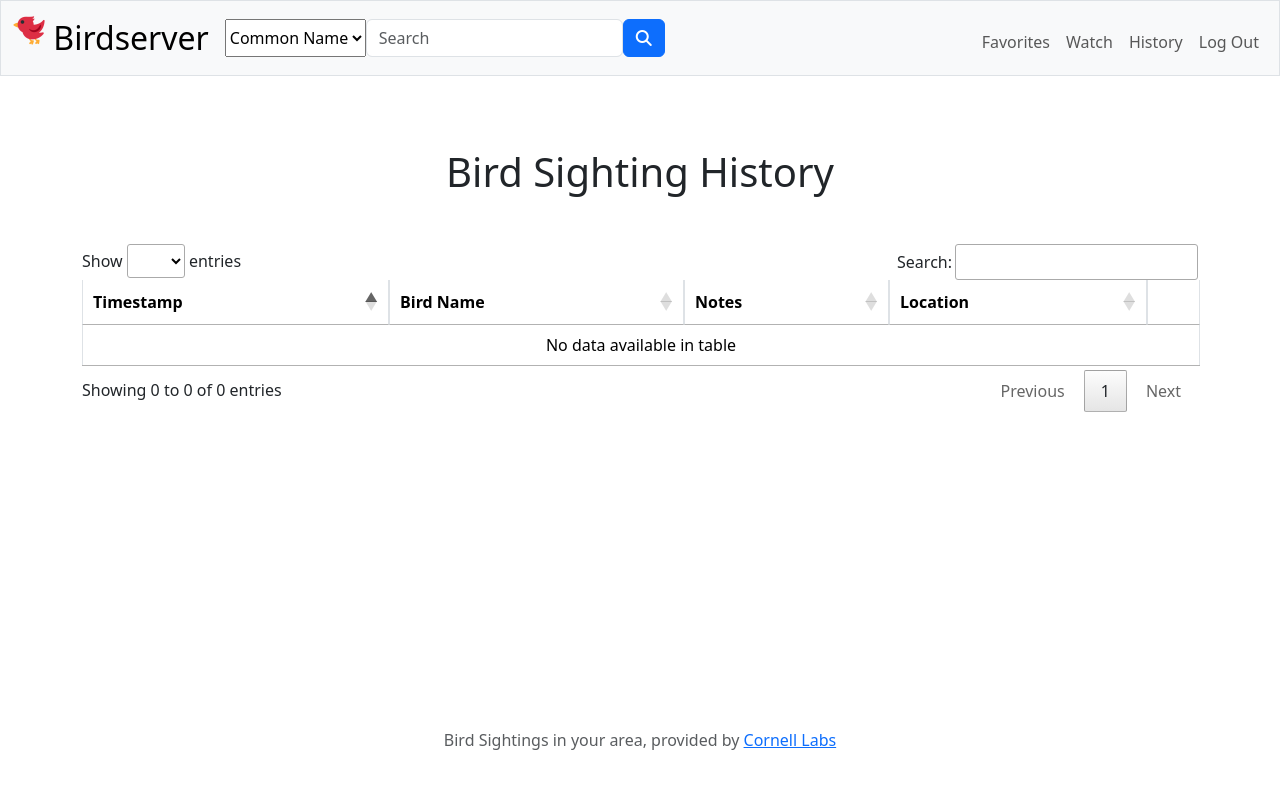
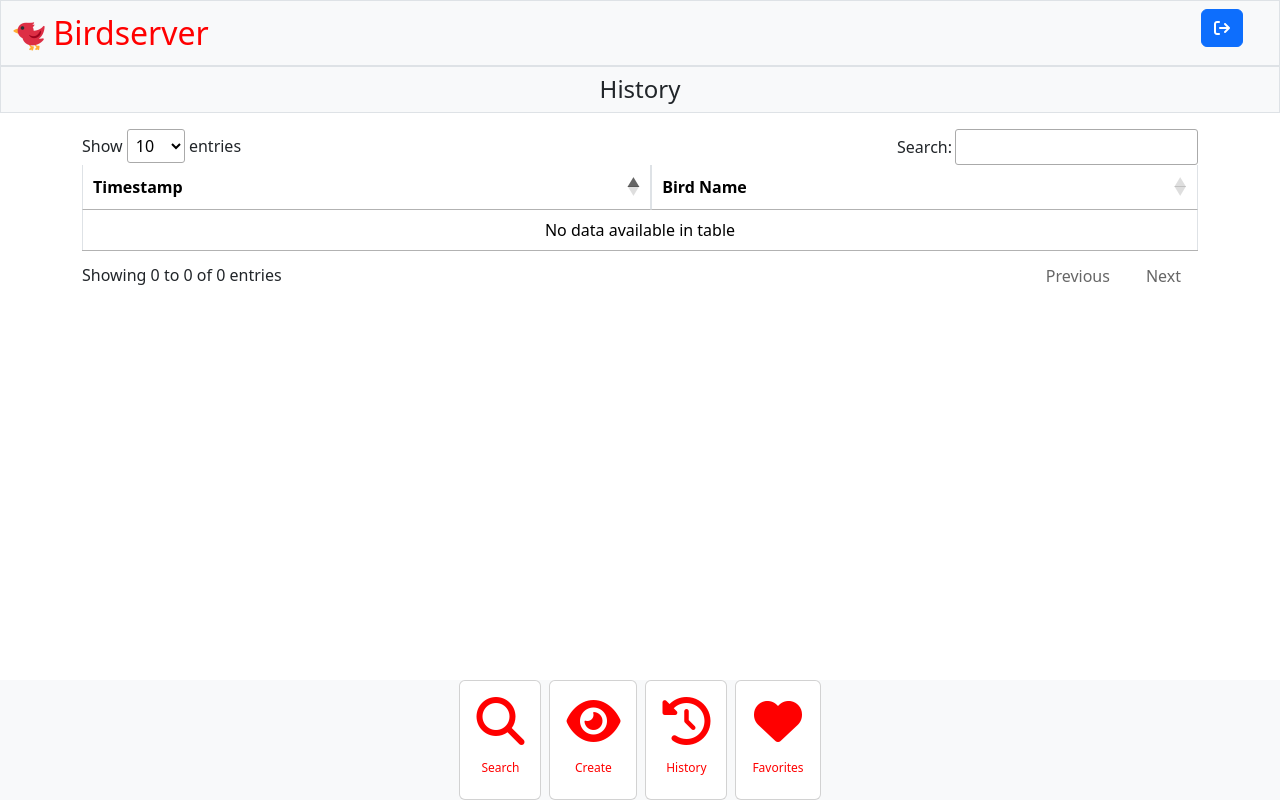
Before and after one commit to philosophist73/birdserver, a Flask app: page /history in a window 1280 px wide. Run offline with Flask 3, Linux system fonts and the light colour scheme; the visitor is signed in with stand-in values (Sample User, id 1); parts of the project's set-up code (start-up, migrations or seed data) failed here and were passed over; some libraries are stand-ins or nearby versions.

Commit message:
major overhaul for mobile devices. WIP.

```diff
--- a/app/routes.py
+++ b/app/routes.py
@@ -31,11 +31,11 @@ def after_request(response):
 @birdserver.route("/")
 @login_required
 def index():
-    return render_template("index.html")
+    return render_template("index.html", subtitle="Welcome")
 
 @birdserver.get("/register")
 def register_get():
-    return render_template("register.html")
+    return render_template("register.html", subtitle="Account Registration")
 
 @birdserver.post("/register")
 def register_post():
@@ -61,7 +61,7 @@ def register_post():
 
 @birdserver.get('/login')
 def login_get():
-    return render_template("login.html")
+    return render_template("login.html", subtitle="Account Login")
 
 @birdserver.post('/login')
 def login_post():
@@ -98,7 +98,7 @@ def search_get():
     attr = request.args.get('attr')
     birds = Bird.search(attr, birdname)
 
-    return render_template("birdresults.html", birds=birds)
+    return render_template("birdresults.html", birds=birds, subtitle="Search Results")
 
 @birdserver.get("/birdticker")
 @cache.cached()
@@ -138,7 +138,15 @@ def birddetails_get():
 
     image_url = bird.image_url
 
-    return render_template("bird.html", bird_details=bird_details, bird_id=bird.id, favorite=favorite, watch=watch, image_url=image_url)
+    return render_template(
+        "bird.html",
+        bird_details=bird_details,
+        bird_id=bird.id,
+        favorite=favorite,
+        watch=watch,
+        image_url=image_url,
+        subtitle=bird.common_name
+    )
 
 @birdserver.post("/create_sighting")
 @login_required
@@ -176,6 +184,7 @@ def history_get():
 
         history_item = {
             'common_name': bird.common_name,
+            'species_code': bird.species_code,
             'bird_id': bird.id,
             'timestamp': bird_sighting.timestamp,
             'notes': bird_sighting.notes,
@@ -184,7 +193,7 @@ def history_get():
         }
         history_list.append(history_item)
 
-    return render_template("history.html", history_list=history_list)
+    return render_template("history.html", history_list=history_list, subtitle="History")
 
 @birdserver.get("/favorites")
 @login_required
@@ -192,8 +201,9 @@ def favorites_get():
     print("VIEW: favorites")
 
     birds = Favorite.getFavoriteBirds()
-    return render_template("favorites.html", birds=birds)
+    return render_template("favorites.html", birds=birds, subtitle="Favorite Birds")
 
+#TODO: deprecate
 @birdserver.get("/watch")
 @login_required
 def watch_get():
@@ -267,6 +277,7 @@ def edit_sighting():
     #no response needed
     return '', 200
 
+#TODO: deprecate
 @birdserver.post("/add_watch")
 def add_watch():
     print("VIEW: add watch")
@@ -280,6 +291,7 @@ def add_watch():
     #no response needed
     return '', 200
 
+#TODO: deprecate
 @birdserver.post("/remove_watch")
 def remove_watch():
     print("VIEW: remove watch")
@@ -292,3 +304,19 @@ def remove_watch():
 
     #no response needed
     return '', 200
+
+@birdserver.get("/birdsighting")
+@login_required
+def bird_sighting_get():
+    print("VIEW: bird_sighting")
+    bird_sighting_id = request.args.get('id')
+
+    sighting = BirdSighting.getBirdSightingByID(bird_sighting_id)
+    common_name = Bird.getBirdbyID(sighting.bird_id).common_name
+
+    return render_template(
+        "birdsighting.html",
+        sighting=sighting,
+        common_name=common_name,
+        subtitle="Bird Sighting"
+        )
--- a/app/static/birdserver.js
+++ b/app/static/birdserver.js
@@ -1,54 +1,3 @@
-var latitude = null;
-var longitude = null;
-
-//Bird Ticker
-document.addEventListener("DOMContentLoaded", function() {
-
-    // Get user's location and fetch birds
-    if (navigator.geolocation) {
-        navigator.geolocation.getCurrentPosition(displayTicker);
-    } else {
-        //TODO- add another API call to get user's location by IP address
-        alert("Geolocation is not supported by this browser.");
-    }
-
-    // Callback function to handle the user's location
-    function displayTicker(position) {
-        latitude = position.coords.latitude;
-        longitude = position.coords.longitude;
-
-        // Now you can use 'latitude' and 'longitude' in your fetch request or anywhere else in your code
-        getNotableBirdSightings(latitude, longitude);
-    }
-
-    //TODO: "cache" this on client side
-    function getNotableBirdSightings(latitude, longitude) {
-        fetch(`/birdticker?latitude=${latitude}&longitude=${longitude}`)  // Pass latitude and longitude as query parameters
-            .then(response => response.json())
-            .then(birds => {
-                const birdListElement = document.getElementById("birdList");
-                birds.forEach(bird => {
-                    const listItem = document.createElement("li");
-                    listItem.textContent = bird;
-                    birdListElement.appendChild(listItem);
-                });
-                scrollBirds();
-            });
-    }
-
-    function scrollBirds() {
-        var birdList = document.getElementById('birdList');
-        var birds = birdList.querySelectorAll('li');
-        var birdWidth = birds[0].offsetWidth;
-        var containerWidth = birdList.offsetWidth;
-
-        var animationDuration = (containerWidth + birdWidth) / 50; // Adjust speed by changing the denominator
-
-        birdList.style.animation = `scrollBirds linear infinite ${animationDuration}s`;
-    }
-});
-
-
 //birdSightingModal
 document.addEventListener('DOMContentLoaded', function() {
     var birdSightingModal = document.getElementById('birdSightingModal');
@@ -76,26 +25,9 @@ document.addEventListener('DOMContentLoaded', function() {
     }
 });
 
-//Sorting for the birdSightingsTable
-$(document).ready( function () {
-    var table = $('#birdSightingsTable').DataTable({
-        "columnDefs": [
-            { "searchable": false, "targets": [4] }, // Disable searching for Edit column
-            { "orderable": false, "targets": [4] }  // Disable sorting for Edit column
-        ]
-    });
-
-    //disable pagination if there are 10 or fewer items
-    //TODO: fix, this doesnt work
-    var numItems = table.rows().count();
-    if (numItems <= 10) {
-        table.page.len(-1).draw(); // -1 disables pagination
-    }
-});
-
-//sort and search bird results
-$(document).ready(function() {
-    $('#birdResultsTable').DataTable();
+//datatable for birdSightingsTable and birdResultsTable
+$(document).ready(function () {
+    $('#birdSightingsTable, #birdResultsTable').DataTable();
 });
 
 
--- a/app/static/styles.css
+++ b/app/static/styles.css
@@ -1,7 +1,30 @@
-/* Size for brand */
 nav .navbar-brand {
   font-size: xx-large;
+  color: red;
 }
+
+.card {
+  color: red;
+}
+
+.card a {
+  text-decoration: none;
+  /* Remove underline */
+  color: inherit;
+  /* Use the same color as the parent element */
+}
+
+
+.text-xs {
+  font-size: 0.75rem;
+  /* Example value, adjust as needed */
+}
+
+.navbar-nav.flex-wrap.flex-row .nav-item {
+  margin-right: 8px;
+  /* Adjust this value as needed */
+}
+
 .search-button {
   float: left;
   width: 20%;
@@ -17,34 +40,3 @@ nav .navbar-brand {
 .search-button:hover {
   background: #0b7dda;
 }
-
-  .scroll-container {
-    overflow: hidden;
-    position: fixed; /* Set position to fixed */
-    bottom: 0; /* Align to the bottom of the screen */
-    left: 0; /* Align to the left edge */
-    white-space: nowrap;
-    width: 100%;
-}
-
-.bird-list {
-    display: inline-block;
-    padding: 0;
-    margin: 0;
-    list-style-type: none;
-
-}
-
-.bird-list li {
-    display: inline-block;
-    margin-right: 20px; /* Adjust spacing between birds */
-}
-
-@keyframes scrollBirds {
-    from {
-        transform: translateX(100%);
-    }
-    to {
-        transform: translateX(-100%);
-    }
-}
--- a/app/templates/birdresults.html
+++ b/app/templates/birdresults.html
@@ -5,8 +5,7 @@
 {% endblock %}
 
 {% block main %}
-    <div class="container mt-5">
-        <h1>Bird Results</h1>
+<div class="container mb-5" style="margin: 0; padding: 0;">
     <table id="birdResultsTable" class="display">
         <thead>
             <tr>
--- a/app/templates/favorites.html
+++ b/app/templates/favorites.html
@@ -6,7 +6,6 @@
 
 {% block main %}
 <div class="container mt-5">
-        <h1>Favorites</h1>
     <ul class="list-group">
         {% for bird in birds %}
         <li class="list-group-item">
--- a/app/templates/history.html
+++ b/app/templates/history.html
@@ -5,40 +5,29 @@
 {% endblock %}
 
 {% block main %}
-    <h1 class="text-center mt-4 mb-5">Bird Sighting History</h1>
 <div class="container">
+    <div class="table-responsive">
         <table id="birdSightingsTable" class="table table-bordered table-hover">
             <thead class="thead-dark">
                 <tr>
                     <th scope="col">Timestamp</th>
                     <th scope="col">Bird Name</th>
-                    <th scope="col">Notes</th>
-                    <th scope="col">Location</th>
-                    <th scope="col"></th>
-                    <th scope="col" style="display:none;">Hidden Field</th>
                 </tr>
             </thead>
             <tbody>
                 {% for history_item in history_list %}
                 <tr>
-                        <td>{{ history_item.timestamp }}</td>
                     <td>
-                            <a href="/bird?bird_id={{ history_item.bird_id }}">
-                                {{ history_item.common_name }}
+                        <a href="/birdsighting?id={{ history_item.sighting_id }}">
+                            {{ history_item.timestamp }}
                         </a>
                     </td>
-                        <td>{{ history_item.notes }}</td>
-                        <td>{{ history_item.location }}</td>
-                        <td>
-                            <button type="button" class="btn btn-primary edit-btn" data-toggle="modal" data-target="#editModal">
-                                Edit
-                            </button>
-                        </td>
-                        <td style="display:none;"> {{ history_item.sighting_id }} </td>
+                    <td> {{ history_item.common_name }} </td>
                 </tr>
                 {% endfor %}
             </tbody>
         </table>
+    </div>
 </div>
 <!-- Modal -->
 <div class="modal fade" id="editModal" tabindex="-1" role="dialog" aria-labelledby="editModalLabel" aria-hidden="true">
@@ -54,19 +43,19 @@
                 <form id="sightingForm">
                     <input type="hidden" id="editBirdSightingID" name="id">
                     <div class="form-group">
-                        <label for="Bird Name">Bird Name:</label>
+                        <label for="Bird Name" class="col-form-label">Bird Name:</label>
                         <input type="text" class="form-control" id="editBirdName" name="birdname" readonly>
                     </div>
                     <div class="form-group">
-                        <label for="timestamp">Timestamp:</label>
+                        <label for="timestamp" class="col-form-label">Timestamp:</label>
                         <input type="datetime-local" class="form-control" id="editTimestamp" name="timestamp" required>
                     </div>
                     <div class="form-group">
-                        <label for="notes">Notes:</label>
+                        <label for="notes" class="col-form-label">Notes:</label>
                         <textarea class="form-control" id="editNotes" name="notes" rows="4"></textarea>
                     </div>
                     <div class="form-group">
-                        <label for="location">Location:</label>
+                        <label for="location" class="col-form-label">Location:</label>
                         <textarea class="form-control" id="editLocation" name="location" rows="4"></textarea>
                     </div>
                 </form>
--- a/app/templates/index.html
+++ b/app/templates/index.html
@@ -7,6 +7,5 @@
 {% endblock %}
 
 {% block main %}
-    <h1>Welcome to Birdserver!</h1>
     <div class="location-info"></div>
 {% endblock %}
--- a/app/templates/layout.html
+++ b/app/templates/layout.html
@@ -7,7 +7,8 @@
     <meta name="viewport" content="initial-scale=1, width=device-width">
 
     <!-- css -->
-        <link href="https://cdn.jsdelivr.net/npm/bootstrap@5.3.2/dist/css/bootstrap.min.css" rel="stylesheet" integrity="sha384-T3c6CoIi6uLrA9TneNEoa7RxnatzjcDSCmG1MXxSR1GAsXEV/Dwwykc2MPK8M2HN" crossorigin="anonymous">
+    <link href="https://cdn.jsdelivr.net/npm/bootstrap@5.3.2/dist/css/bootstrap.min.css" rel="stylesheet"
+        integrity="sha384-T3c6CoIi6uLrA9TneNEoa7RxnatzjcDSCmG1MXxSR1GAsXEV/Dwwykc2MPK8M2HN" crossorigin="anonymous">
     <!--datatables css had to come after boostrap css to render table correctly-->
     <link rel="stylesheet" href="https://cdn.datatables.net/1.10.21/css/jquery.dataTables.min.css">
     <!--<link rel="stylesheet" href="https://cdnjs.cloudflare.com/ajax/libs/font-awesome/4.7.0/css/font-awesome.min.css">-->
@@ -20,7 +21,8 @@
     <!--jquery should come before bootstrap-->
     <script src="https://code.jquery.com/jquery-3.6.0.min.js"></script>
     <script src="https://cdn.datatables.net/1.11.5/js/jquery.dataTables.min.js"></script>
-        <script crossorigin="anonymous" src="https://cdn.jsdelivr.net/npm/bootstrap@5.1.3/dist/js/bootstrap.bundle.min.js" integrity="sha384-ka7Sk0Gln4gmtz2MlQnikT1wXgYsOg+OMhuP+IlRH9sENBO0LRn5q+8nbTov4+1p"></script>
+    <script crossorigin="anonymous" src="https://cdn.jsdelivr.net/npm/bootstrap@5.1.3/dist/js/bootstrap.bundle.min.js"
+        integrity="sha384-ka7Sk0Gln4gmtz2MlQnikT1wXgYsOg+OMhuP+IlRH9sENBO0LRn5q+8nbTov4+1p"></script>
     <script src="/static/birdserver.js"></script>
 
     <!-- Birdserver icon-->
@@ -30,21 +32,118 @@
     <link rel="manifest" href="/static/favicon/site.webmanifest">
 
 
-        <title>Birdserver: {% block title %}{% endblock %}</title>
+    <title>Birdserver {% block title %}{% endblock %}</title>
 
 </head>
 
-    <body>
+<body class="d-flex flex-column min-vh-100">
+    <nav class="border navbar navbar-expand-md navbar-light bg-light">
+        <div class="container-fluid">
+            <div class="row w-100">
+                <div class="col-6">
+                    <a class="navbar-brand" href="/">
+                        <img src="/static/favicon/favicon-32x32.png" alt="Logo" width="32" height="32"
+                            class="d-inline-block align-left">
+                        <span class="d-inline-block align-left">Birdserver</span>
+                    </a>
+                </div>
+                <div class="col-6 d-flex justify-content-end">
+                    {% if session["user_id"] %}
+                    <form class="form-inline" action="/logout" method="GET">
+                        <div class="d-flex">
+                            <button type="submit" class="btn btn-primary"><i class="fa fa-sign-out"></i></button>
+                        </div>
+                    </form>
+                    {% else %}
+                    <div class="navbar navbar-expand-lg d-flex justify-content-center" id="navbar">
+                        <form class="form-inline" action="/register" method="GET">
+                            <div class="d-flex">
+                                <button type="submit" class="btn btn-primary"><i class="fa fa-user-plus"></i></button>
+                            </div>
+                        </form>
+                    </div>
+                    {% endif %}
+                </div>
+            </div>
+        </div>
+    </nav>
 
-        <nav class="bg-light border navbar navbar-expand-md navbar-light">
-            <div class="container-fluid">
-                <a class="navbar-brand" href="/">
-                    <img src="/static/favicon/favicon-32x32.png" alt="Logo" width="32" height="32" class="d-inline-block align-top">
-                    <span class="d-inline-block align-top red">Birdserver</span>
+    <div class="row mb-3">
+        <div class="col text-center">
+            <h4 id="subtitle" class="mb-0 border p-2 bg-light">{{subtitle}}</h4>
+        </div>
+    </div>
+
+    <main class="container-fluid text-center flex-grow-1 overflow-auto" style="margin: 0; padding: 0;">
+        {% block main %}{% endblock %}
+    </main>
+
+    <footer class="bg-light text-center">
+        <div class="container d-flex justify-content-center flex-nowrap">
+            <div class="card mx-1">
+                <a href="#" data-bs-toggle="modal" data-bs-target="#searchModal">
+                    <div class="card-body text-center">
+                        <i class="fa fa-search fa-3x mb-3"></i>
+                        <h6 class="card-title text-md text-xs">Search</h6>
+                    </div>
                 </a>
+            </div>
+            {% if session["user_id"] %}
+            <div class="card mx-1">
+                <a href="/create_sighting">
+                    <div class="card-body text-center">
+                        <i class="fa-solid fa-eye fa-3x mb-3"></i>
+                        <h6 class="card-title text-md text-xs">Create</h6>
+                    </div>
+                </a>
+            </div>
+            <div class="card mx-1">
+                <a href="/history">
+                    <div class="card-body text-center">
+                        <i class="fa fa-history fa-3x mb-3"></i>
+                        <h6 class="card-title text-md text-xs">History</h6>
+                    </div>
+                </a>
+            </div>
+            <div class="card mx-1">
+                <a href="/favorites">
+                    <div class="card-body text-center">
+                        <i class="fas fa-heart fa-3x mb-3"></i>
+                        <h6 class="card-title text-md text-xs">Favorites</h6>
+                    </div>
+                </a>
+            </div>
+            {% else %}
+            <div class="card mx-1">
+                <a href="/login">
+                    <div class="card-body text-center">
+                        <i class="fas fa-sign-in-alt fa-3x mb-3"></i>
+                        <h6 class="card-title text-md text-xs">Sign In</h6>
+                    </div>
+                </a>
+            </div>
+            <div class="card mx-1">
+                <a href="/register">
+                    <div class="card-body text-center">
+                        <i class="fas fa-user-plus fa-3x mb-3"></i>
+                        <h6 class="card-title text-md text-xs">Register</h6>
+                    </div>
+                </a>
+            </div>
+            {% endif %}
+        </div>
+    </footer>
+</body>
 
-                <div class="collapse navbar-collapse" id="navbar">
-                    {% if session["user_id"] %}
+<!-- The Modal -->
+<div class="modal fade" id="searchModal" tabindex="-1">
+    <div class="modal-dialog modal-dialog-centered modal-lg" role="document">
+        <div class="modal-content">
+            <div class="modal-header">
+                <h5 class="modal-title" id="searchModalLabel">Bird Search</h5>
+                <button type="button" class="btn-close" data-bs-dismiss="modal" aria-label="Close"></button>
+            </div>
+            <div class="modal-body">
                 <form class="form-inline my-2 my-lg-0 ml-3 d-flex" action="/search" method="GET">
                     <select class="custom-select" id="search_option" name="attr">
                         <option value="common_name">Common Name</option>
@@ -56,56 +155,13 @@
                         <button type="submit" class="btn btn-primary"><i class="fa fa-search"></i></button>
                     </div>
                 </form>
-                        <ul class="navbar-nav ms-auto mt-2">
-                            <li class="nav-item"><a class="nav-link" href="/favorites">Favorites</a></li>
-                            <li class="nav-item"><a class="nav-link" href="/watch">Watch</a></li>
-                            <li class="nav-item"><a class="nav-link" href="/history">History</a></li>
-                            <li class="nav-item"><a class="nav-link" href="/logout">Log Out</a></li>
-                        </ul>
-                    {% else %}
-                        <ul class="navbar-nav ms-auto mt-2">
-                            <li class="nav-item"><a class="nav-link" href="/register">Register</a></li>
-                            <li class="nav-item"><a class="nav-link" href="/login">Log In</a></li>
-                        </ul>
-                    {% endif %}
+            </div>
+            <div class="modal-footer">
+                <button type="button" class="btn btn-secondary" data-bs-dismiss="modal">Close</button>
+                <button type="button" class="btn btn-primary">Save changes</button>
             </div>
         </div>
-        </nav>
-
-        {% if get_flashed_messages() %}
-            <header>
-                <div class="alert alert-primary mb-0 text-center" role="alert">
-                    {{ get_flashed_messages() | join(" ") }}
-                </div>
-            </header>
-        {% endif %}
-
-        <main class="container-fluid py-5 text-center">
-            {% block main %}{% endblock %}
-        </main>
-
-        <footer class="container py-5 footer mb-5 text-center text-muted">
-            <div class="scroll-container mb-4">
-                <div class="row justify-content-center">
-                    <div class="col-md-8">
-                        <p class="mb-0">
-                            Bird Sightings in your area, provided by
-                            <a href="https://www.birds.cornell.edu/home" target="_blank" class="text-primary">Cornell Labs</a>
-                        </p>
     </div>
 </div>
 
-                <div class="row justify-content-center">
-                    <div class="col-md-6">
-                        <ul class="list-unstyled bird-list" id="birdList">
-                            <!-- Birds will be dynamically populated here -->
-                        </ul>
-                    </div>
-                </div>
-            </div>
-        </footer>
-
-
-    </body>
-
 </html>
--- a/app/templates/watch.html
+++ b/app/templates/watch.html
@@ -6,7 +6,6 @@
 
 {% block main %}
     <div class="container mt-5">
-        <h1>Watch List</h1>
         <ul class="list-group">
             {% for bird in birds %}
                 <li class="list-group-item">
```
Also changed, not shown: app/models/birdsighting.py (+11 -0 lines), app/templates/bird.html (+18 -8 lines), app/templates/birdsighting.html (+24 -1 lines). Lines whose indentation alone changed are shown as unchanged.
